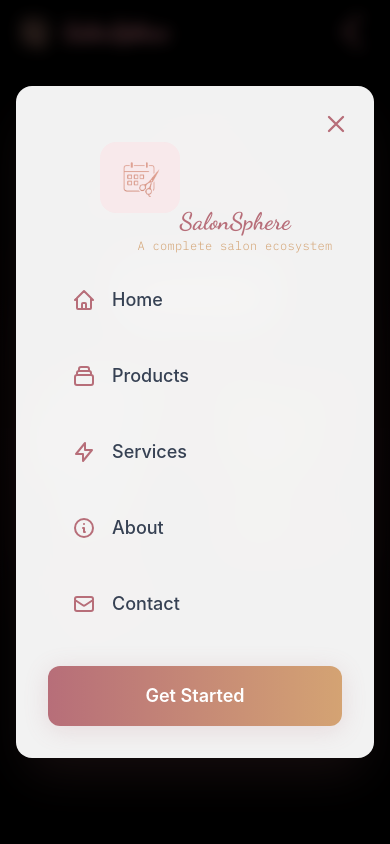
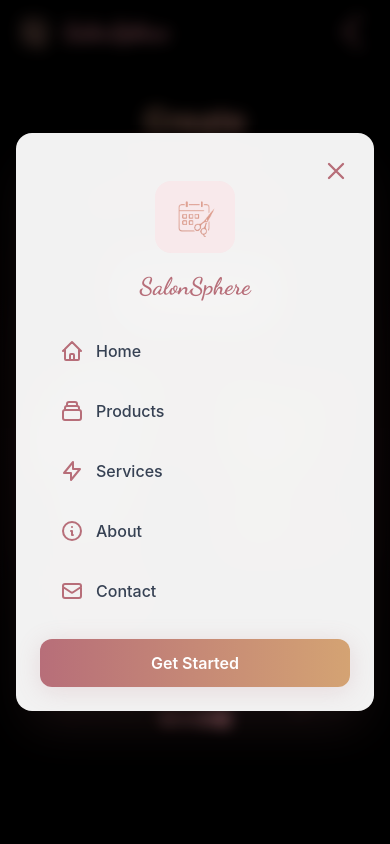
Before and after one commit to satyam-svg/Salon-Software-frontend-, a Next.js app: page / in a window 390 px wide. Both pictures are taken after a click on the button "Toggle menu". Shown: the top 844 px of the page. Built offline with nearby package versions, Linux system fonts and the light colour scheme.

Commit message:
fixing navbar

```diff
--- a/src/Components/Navbar.tsx
+++ b/src/Components/Navbar.tsx
@@ -1,4 +1,3 @@
-// components/StellarNavbar.tsx
 "use client";
 
 import { useState, useEffect } from 'react';
@@ -12,6 +11,7 @@ const StellarNavbar = () => {
   const [isMenuOpen, setIsMenuOpen] = useState(false);
   const [isScrolled, setIsScrolled] = useState(false);
   const [isHovered, setIsHovered] = useState(false);
+  const [isMobile, setIsMobile] = useState(false);
   const roseGold = '#b76e79';
   const lightRoseGold = '#d4a373';
   const dimRoseGold = '#f8e9eb';
@@ -19,7 +19,15 @@ const StellarNavbar = () => {
   useEffect(() => {
     const handleScroll = () => setIsScrolled(window.scrollY > 50);
     window.addEventListener('scroll', handleScroll);
-    return () => window.removeEventListener('scroll', handleScroll);
+
+    const checkMobile = () => setIsMobile(window.innerWidth <= 1024);
+    checkMobile();
+    window.addEventListener('resize', checkMobile);
+
+    return () => {
+      window.removeEventListener('scroll', handleScroll);
+      window.removeEventListener('resize', checkMobile);
+    };
   }, []);
 
   const navLinks = [
@@ -30,7 +38,6 @@ const StellarNavbar = () => {
     { name: 'Contact', path: '/contact', icon: 'M3 8l7.89 5.26a2 2 0 002.22 0L21 8M5 19h14a2 2 0 002-2V7a2 2 0 00-2-2H5a2 2 0 00-2 2v10a2 2 0 002 2z' },
   ];
 
-  // Animation variants
   const navVariants = {
     hidden: { y: -100, opacity: 0 },
     visible: {
@@ -78,21 +85,6 @@ const StellarNavbar = () => {
     }
   };
 
-  const taglineVariants = {
-    hidden: { opacity: 0, y: -5 },
-    visible: {
-      opacity: 1,
-      y: 0,
-      transition: {
-        type: 'spring',
-        stiffness: 300,
-        damping: 20,
-        delay: 0.1
-      }
-    }
-  };
-
-  // Hamburger icon animation
   const topLine = {
     closed: { rotate: 0, y: 0 },
     open: { rotate: 45, y: 7 },
@@ -122,40 +114,52 @@ const StellarNavbar = () => {
       >
         <div className="container mx-auto px-4 sm:px-6 lg:px-8">
           <div className="flex items-center justify-between h-16 lg:h-20">
-            {/* Logo with Tagline */}
+            {/* Logo - Hidden tagline on mobile */}
             <Link href="/" passHref>
               <motion.div
                 className="flex items-center space-x-3 group relative"
-                onHoverStart={() => setIsHovered(true)}
-                onHoverEnd={() => setIsHovered(false)}
-                whileHover="hover"
+                onHoverStart={() => !isMobile && setIsHovered(true)}
+                onHoverEnd={() => !isMobile && setIsHovered(false)}
+                whileHover={!isMobile ? "hover" : undefined}
               >
                 <motion.img
                   src="/logo.png"
                   alt="Logo"
                   className="h-9 w-9 lg:h-10 lg:w-10 transition-all duration-300"
-                  whileHover={{ scale: 1.1 }}
+                  whileHover={{ scale: isMobile ? 1 : 1.1 }}
                   whileTap={{ scale: 0.95 }}
                 />
                 <div className="flex flex-col relative">
                   <motion.span
                     className="text-2xl font-bold tracking-tight"
                     style={{ color: roseGold, fontFamily: "'Dancing Script', cursive" }}
-                    whileHover={{ scale: 1.05 }}
+                    whileHover={{ scale: isMobile ? 1 : 1.05 }}
                     whileTap={{ scale: 0.95 }}
                   >
                     SalonSphere
                   </motion.span>
 
                   <AnimatePresence>
-                    {isHovered && (
+                    {!isMobile && isHovered && (
                       <motion.span
                         className="absolute top-full left-0 text-1xl font-light tracking-wide whitespace-nowrap"
                         style={{
                           color: lightRoseGold,
                           fontFamily: "'Dancing Script', cursive"
                         }}
-                        variants={taglineVariants}
+                        variants={{
+                          hidden: { opacity: 0, y: -5 },
+                          visible: {
+                            opacity: 1,
+                            y: 0,
+                            transition: {
+                              type: 'spring',
+                              stiffness: 300,
+                              damping: 20,
+                              delay: 0.1
+                            }
+                          }
+                        }}
                         initial="hidden"
                         animate="visible"
                         exit="hidden"
@@ -236,7 +240,7 @@ const StellarNavbar = () => {
             </motion.button>
           </div>
 
-          {/* Mobile Menu */}
+          {/* Enhanced Mobile Menu */}
           <AnimatePresence>
             {isMenuOpen && (
               <>
@@ -270,12 +274,12 @@ const StellarNavbar = () => {
                       </button>
                     </div>
 
-                    <div className="flex flex-col p-8 pt-14">
+                    <div className="flex flex-col p-6 pt-12">
                       <motion.div
-                        className="mb-8 text-center"
+                        className="mb-6 text-center"
                         variants={linkVariants}
                       >
-                        <div className="inline-block p-4 rounded-2xl mb-4" style={{ backgroundColor: dimRoseGold }}>
+                        <div className="inline-block p-4 rounded-2xl mb-3" style={{ backgroundColor: dimRoseGold }}>
                           <Image
                             src="/logo.png"
                             alt="Logo"
@@ -285,27 +289,13 @@ const StellarNavbar = () => {
                             priority
                           />
                         </div>
-                        <div className="relative inline-block">
-                          <h3 className="text-2xl font-bold"
-                              style={{ color: roseGold, fontFamily: "'Dancing Script', cursive" }}>
-                            SalonSphere
-                          </h3>
-                          <motion.span
-                            className="absolute top-full left-1/2 -translate-x-1/2 text-xs font-light tracking-wide whitespace-nowrap"
-                            style={{
-                              color: lightRoseGold,
-                              fontFamily: "'IBM Plex Mono', monospace"
-                            }}
-                            initial={{ opacity: 0, y: -5 }}
-                            animate={{ opacity: 1, y: 0 }}
-                            transition={{ duration: 0.3, delay: 0.2 }}
-                          >
-                            A complete salon ecosystem
-                          </motion.span>
-                        </div>
+                        <h3 className="text-2xl font-bold"
+                            style={{ color: roseGold, fontFamily: "'Dancing Script', cursive" }}>
+                          SalonSphere
+                        </h3>
                       </motion.div>
 
-                      <div className="flex flex-col space-y-4">
+                      <div className="flex flex-col space-y-3">
                         {navLinks.map((link) => (
                           <motion.div
                             key={link.name}
@@ -316,20 +306,20 @@ const StellarNavbar = () => {
                           >
                             <Link href={link.path} passHref>
                               <motion.div
-                                className="group flex items-center px-6 py-4 rounded-xl hover:bg-rose-50 transition-all"
+                                className="group flex items-center px-5 py-3 rounded-xl hover:bg-rose-50 transition-all"
                                 whileHover={{ x: 5 }}
                                 whileTap={{ scale: 0.98 }}
                                 onClick={() => setIsMenuOpen(false)}
                               >
                                 <svg
-                                  className="flex-shrink-0 w-6 h-6 mr-4"
+                                  className="flex-shrink-0 w-6 h-6 mr-3"
                                   fill="none"
                                   stroke={roseGold}
                                   viewBox="0 0 24 24"
                                 >
                                   <path strokeLinecap="round" strokeLinejoin="round" strokeWidth={2} d={link.icon} />
                                 </svg>
-                                <p className="text-lg font-medium text-gray-700 group-hover:text-rose-700">
+                                <p className="text-base font-medium text-gray-700 group-hover:text-rose-700">
                                   {link.name}
                                 </p>
                               </motion.div>
@@ -343,11 +333,12 @@ const StellarNavbar = () => {
                         initial="hidden"
                         animate="visible"
                         exit="hidden"
+                        className="mt-6"
                       >
                         <motion.button
                           whileHover={{ scale: 1.02 }}
                           whileTap={{ scale: 0.98 }}
-                          className="mt-8 w-full px-6 py-4 rounded-xl text-lg font-semibold transition-all"
+                          className="w-full px-5 py-3 rounded-xl text-base font-semibold transition-all"
                           style={{
                             background: `linear-gradient(to right, ${roseGold}, ${lightRoseGold})`,
                             color: 'white',
```
